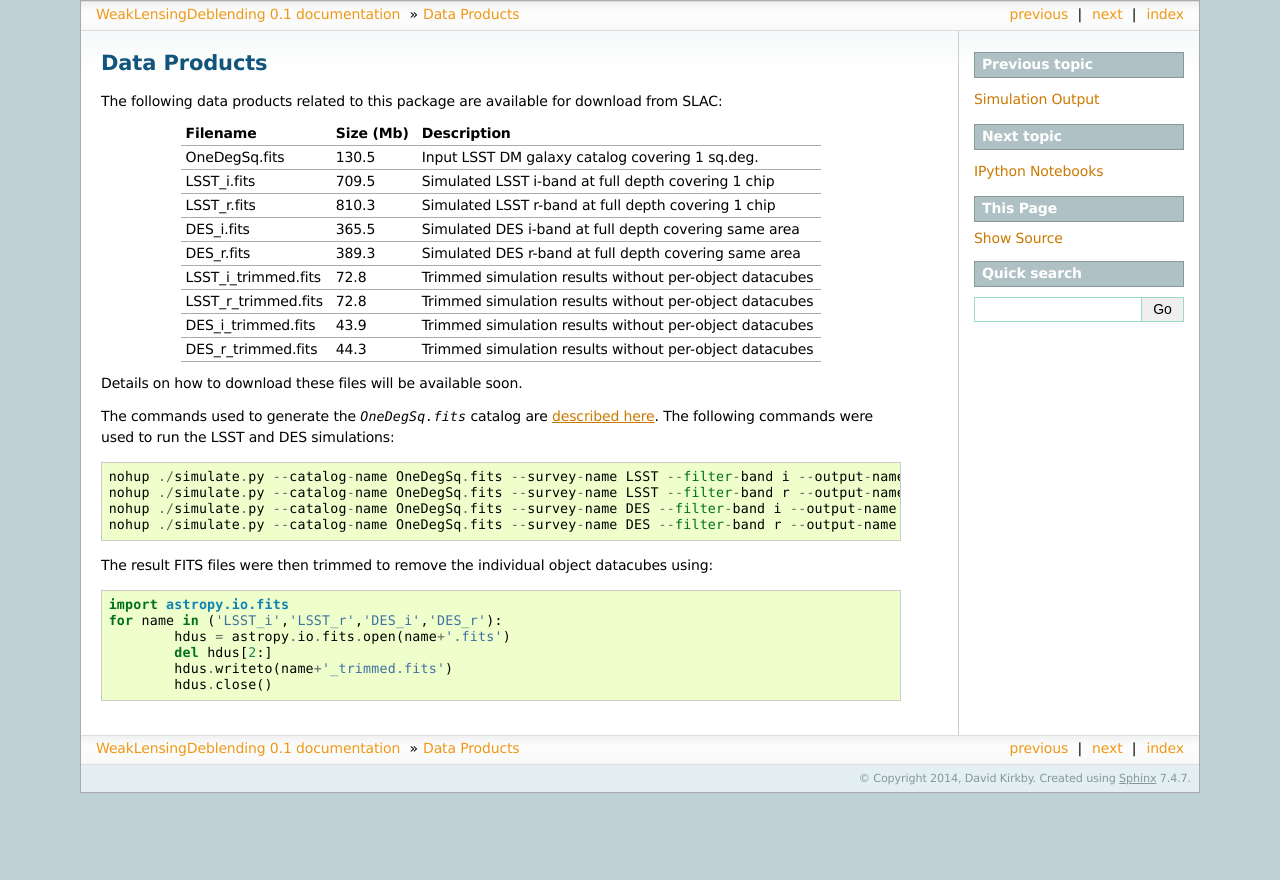
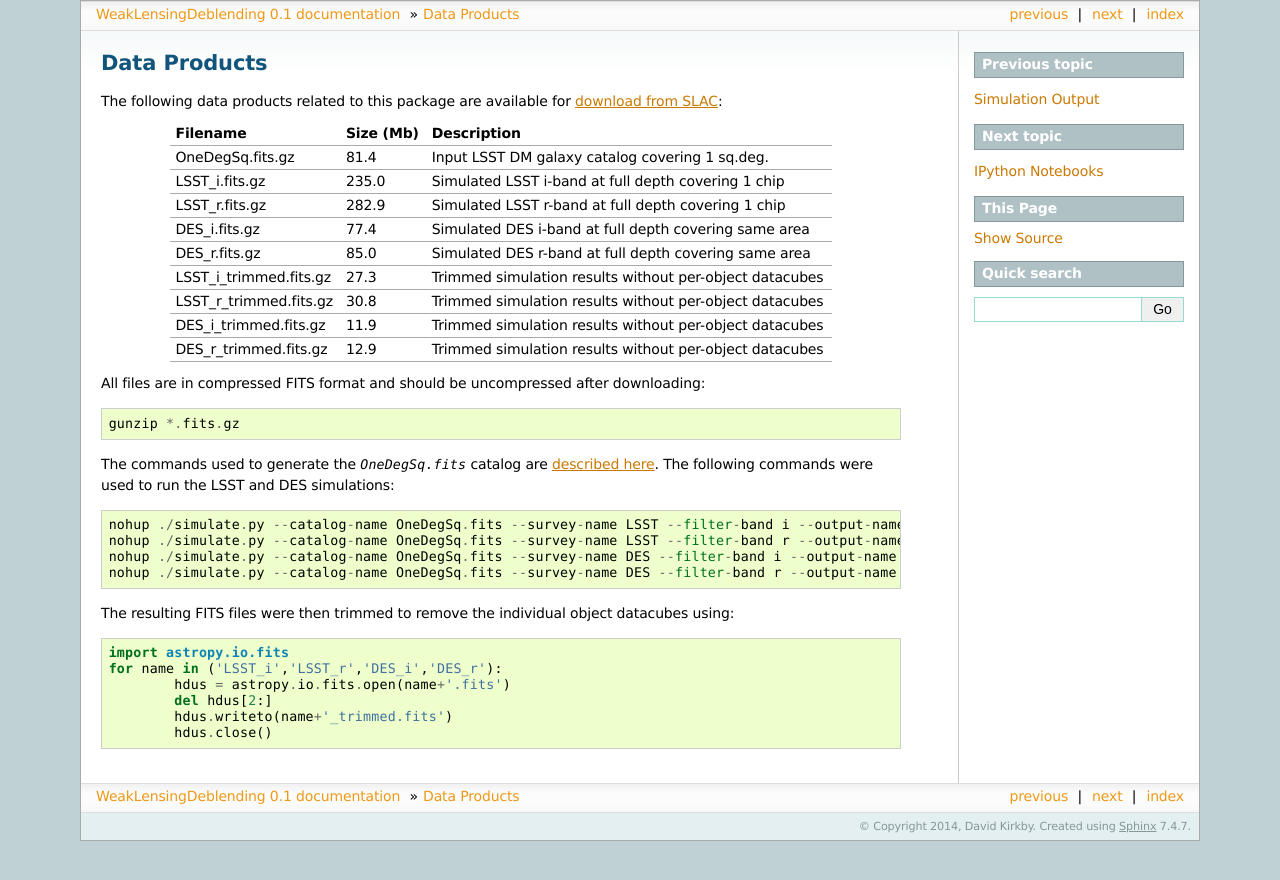
Before and after one commit to LSSTDESC/WeakLensingDeblending, a Sphinx documentation site: the page built from docs/products.rst, in a window 1280 px wide. Shown: the top 880 px of the page. Built offline with Sphinx 7.4.7, drawn with Linux system fonts in a browser that asks for light colours.

Commit message:
Update docs for compressed data products

```diff
--- a/docs/products.rst
+++ b/docs/products.rst
@@ -1,23 +1,25 @@
 Data Products
 =============
 
-The following data products related to this package are available for download from SLAC:
+The following data products related to this package are available for `download from SLAC <http://srs.slac.stanford.edu/DataCatalog/?experiment=LSST-DESC&folder=12915647>`_:
 
-==================== ========== ========================================================
-Filename             Size (Mb)  Description
-==================== ========== ========================================================
-OneDegSq.fits             130.5 Input LSST DM galaxy catalog covering 1 sq.deg.
-LSST_i.fits               709.5 Simulated LSST i-band at full depth covering 1 chip
-LSST_r.fits               810.3 Simulated LSST r-band at full depth covering 1 chip
-DES_i.fits                365.5 Simulated DES i-band at full depth covering same area
-DES_r.fits                389.3 Simulated DES r-band at full depth covering same area
-LSST_i_trimmed.fits        72.8 Trimmed simulation results without per-object datacubes
-LSST_r_trimmed.fits        72.8 Trimmed simulation results without per-object datacubes
-DES_i_trimmed.fits         43.9 Trimmed simulation results without per-object datacubes
-DES_r_trimmed.fits         44.3 Trimmed simulation results without per-object datacubes
-==================== ========== ========================================================
+======================= ========== ========================================================
+Filename                Size (Mb)  Description
+======================= ========== ========================================================
+OneDegSq.fits.gz              81.4 Input LSST DM galaxy catalog covering 1 sq.deg.
+LSST_i.fits.gz               235.0 Simulated LSST i-band at full depth covering 1 chip
+LSST_r.fits.gz               282.9 Simulated LSST r-band at full depth covering 1 chip
+DES_i.fits.gz                 77.4 Simulated DES i-band at full depth covering same area
+DES_r.fits.gz                 85.0 Simulated DES r-band at full depth covering same area
+LSST_i_trimmed.fits.gz        27.3 Trimmed simulation results without per-object datacubes
+LSST_r_trimmed.fits.gz        30.8 Trimmed simulation results without per-object datacubes
+DES_i_trimmed.fits.gz         11.9 Trimmed simulation results without per-object datacubes
+DES_r_trimmed.fits.gz         12.9 Trimmed simulation results without per-object datacubes
+======================= ========== ========================================================
 
-Details on how to download these files will be available soon.
+All files are in compressed FITS format and should be uncompressed after downloading::
+
+	gunzip *.fits.gz
 
 The commands used to generate the `OneDegSq.fits` catalog are :ref:`described here <catalog-create>`. The following commands were used to run the LSST and DES simulations::
 
@@ -26,7 +28,7 @@ The commands used to generate the `OneDegSq.fits` catalog are :ref:`described he
 	nohup ./simulate.py --catalog-name OneDegSq.fits --survey-name DES --filter-band i --output-name DES_i > DES_i.log &
 	nohup ./simulate.py --catalog-name OneDegSq.fits --survey-name DES --filter-band r --output-name DES_r > DES_r.log &
 
-The result FITS files were then trimmed to remove the individual object datacubes using::
+The resulting FITS files were then trimmed to remove the individual object datacubes using::
 
 	import astropy.io.fits
 	for name in ('LSST_i','LSST_r','DES_i','DES_r'):
```
